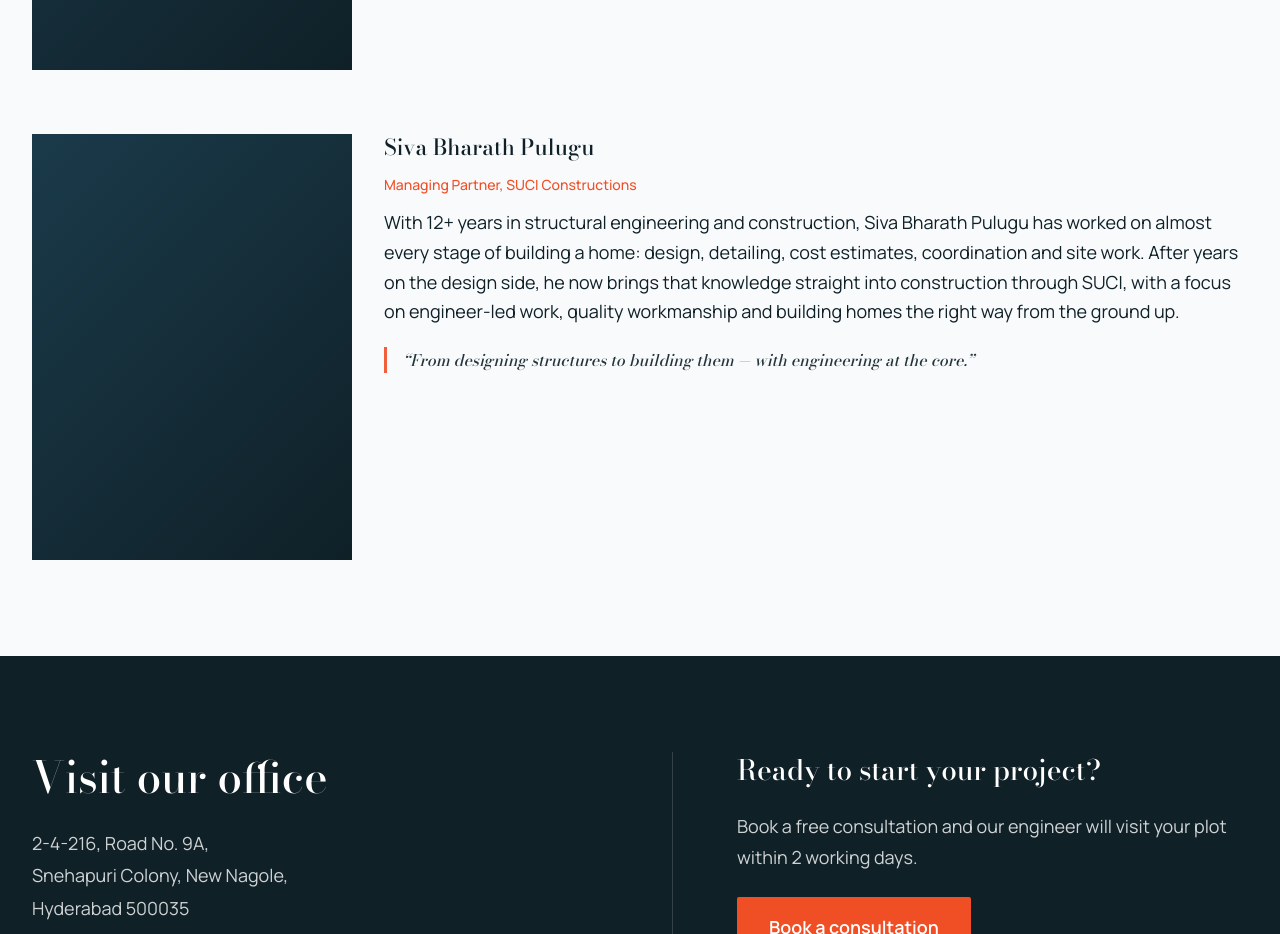
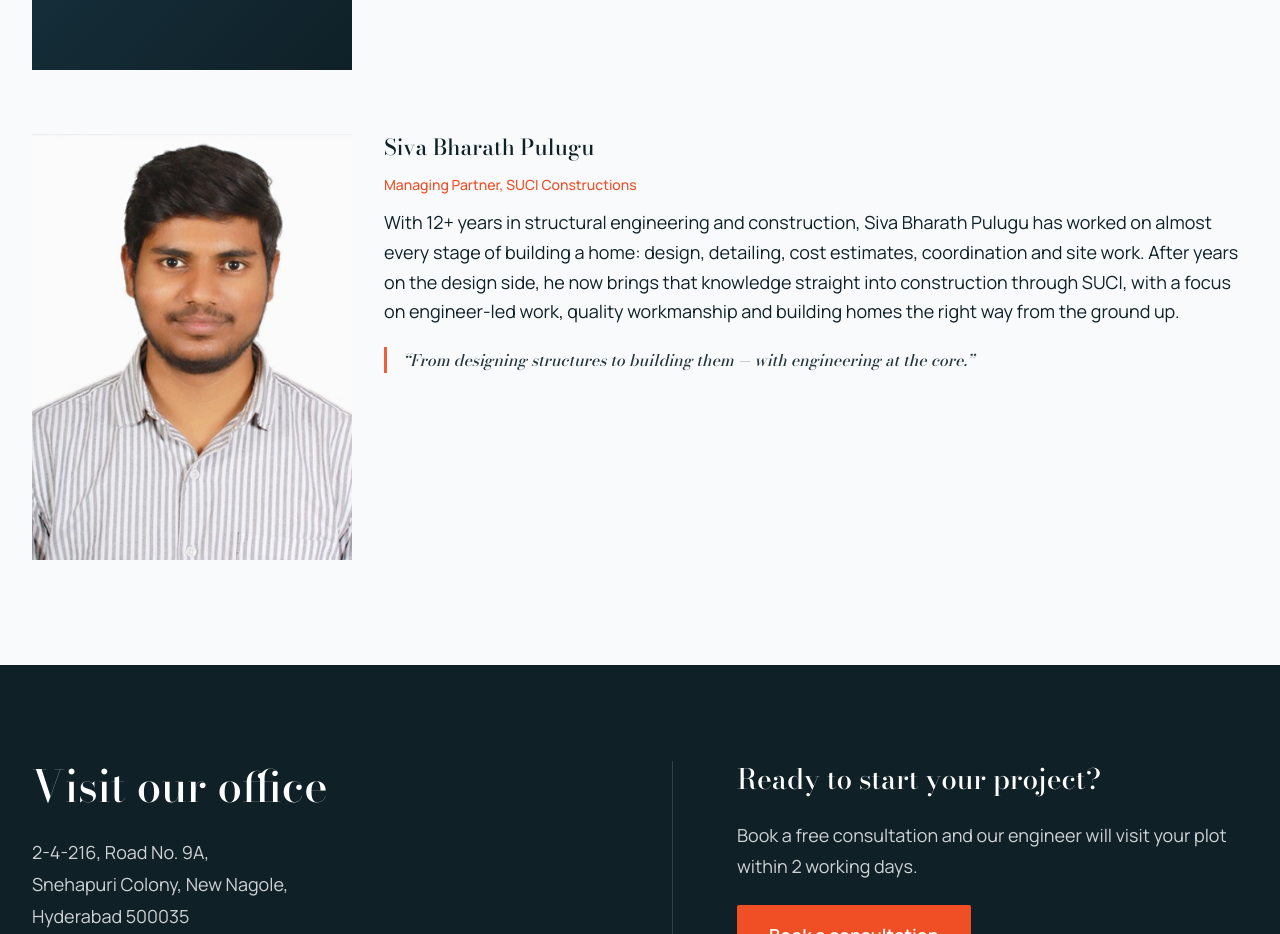
Before and after one commit to Vikram-Pagadala/Suci-Condtructions, a Next.js app: page /about in a window 1280 px wide. Shown: the part 4120-5054 px from the top of the page. Built offline with nearby package versions, Linux system fonts and the light colour scheme.

Commit message:
chore: add founder 3 image and ensure #f04f26 theme color consistency

```diff
--- a/src/app/about/page.tsx
+++ b/src/app/about/page.tsx
@@ -172,8 +172,8 @@ export default function AboutPage() {
 
             {/* Founder 3: Siva Bharath Pulugu */}
             <div className={styles.leaderCard}>
-              <div className={styles.leaderImagePlaceholder}>
-                {/* Owner to supply photo: /assets/images/founders/siva-bharath.jpg */}
+              <div className={styles.leaderImagePlaceholder} style={{ background: "transparent" }}>
+                <img src="/assets/images/founders/siva-bharath.jpg" alt="Siva Bharath Pulugu" style={{ width: "100%", height: "100%", objectFit: "cover" }} />
               </div>
               <div className={styles.leaderInfo}>
                 <h3>Siva Bharath Pulugu</h3>
--- a/src/components/HeroReveal/HeroReveal.module.css
+++ b/src/components/HeroReveal/HeroReveal.module.css
@@ -181,11 +181,11 @@
 
 .ctaButton {
   display: inline-block;
-  background-color: #F97316;
+  background-color: #f04f26;
   color: #ffffff;
   padding: 11px 22px;
   border-radius: 2px;
-  border: 1.5px solid #F97316;
+  border: 1.5px solid #f04f26;
   font-weight: 600;
   font-size: 13px;
   cursor: pointer;
```
Also changed, not shown: public/assets/images/founders/siva-bharath.jpg (added).
